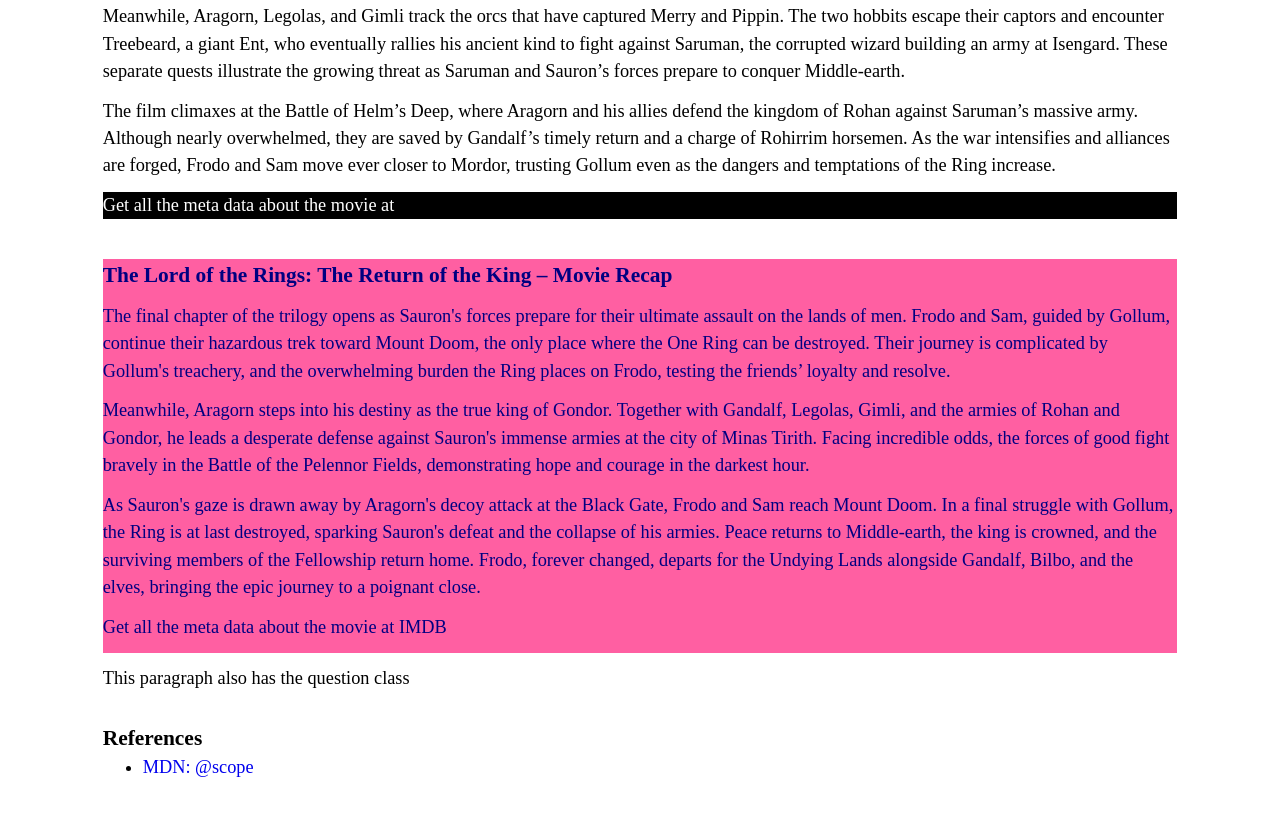
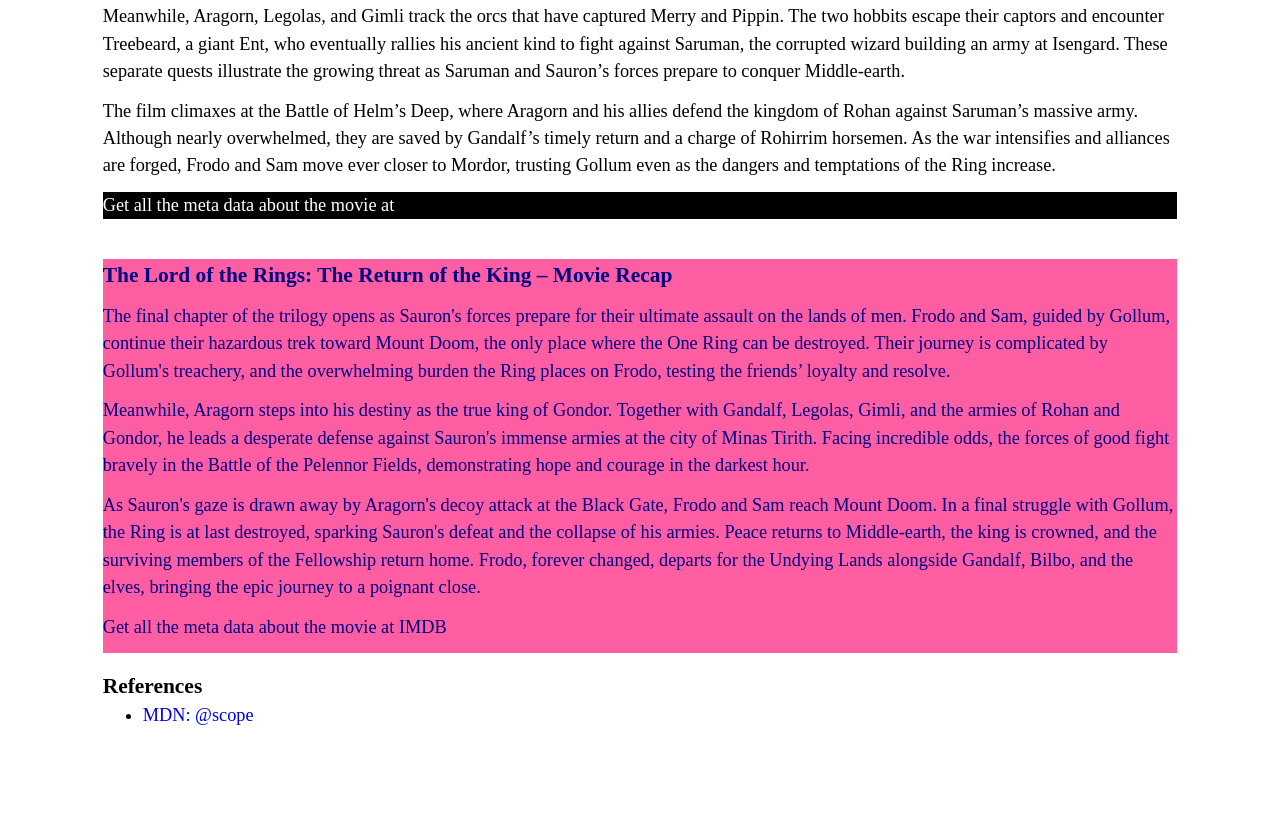
Before and after one commit to cwallervand/frontend-snacks-part3, a website built with Vite: page index.html in a window 1280 px wide. Shown: the part 2634-3450 px from the top of the page. Built offline with nearby package versions, Linux system fonts and the light colour scheme.

Commit message:
fjernet ubrukt htlm

```diff
--- a/index.html
+++ b/index.html
@@ -237,7 +237,6 @@
 						</p>
 						<p>Get all the meta data about the movie at <a href="https://www.imdb.com/title/tt0167260">IMDB</a></p>
 					</article>
-					<p class="question">This paragraph also has the question class</p>
 					<ul slot="topic-references">
 						<li>
 							<a href="https://developer.mozilla.org/en-US/docs/Web/CSS/@scope">MDN: @scope</a>
```
